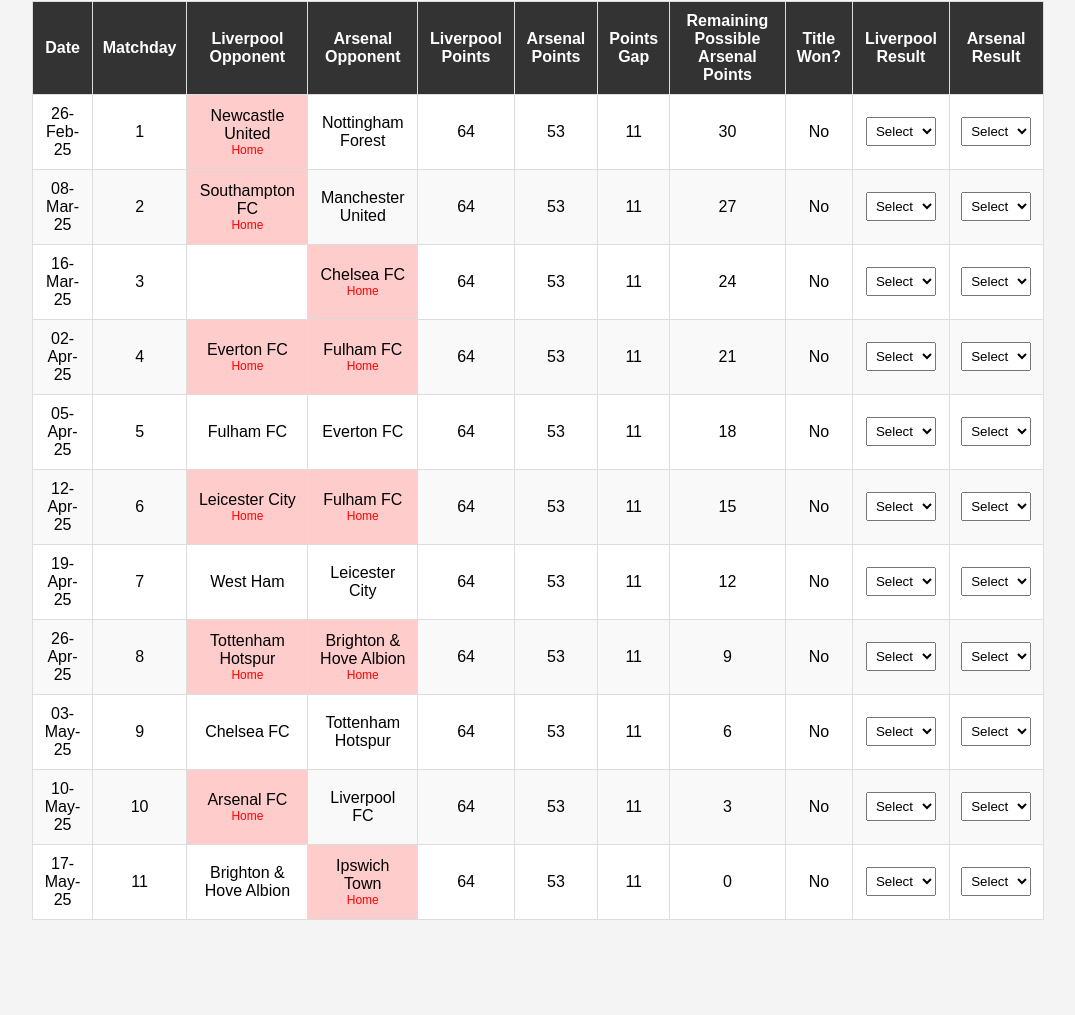
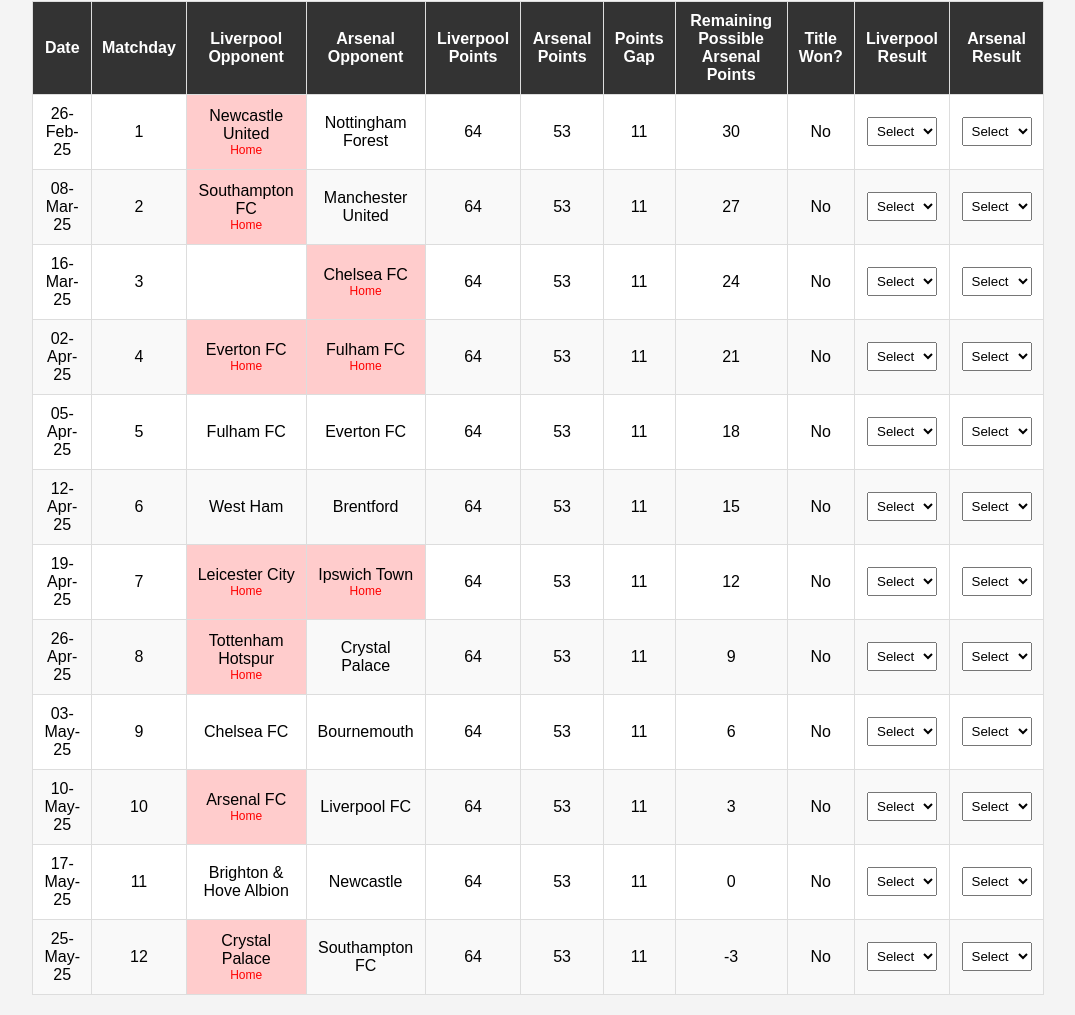
Before and after one commit to QizxZBAjyMKKp9PQ14N9/premier-league-tracker-liverpool-title, a plain HTML site: page index.html in a window 1280 px wide. Shown: the part 67-1082 px from the top of the page, without its empty margins (102-1177 px from the left). Before the commit the page ends 1007 px from the top, so only its background shows below. Drawn offline with Linux system fonts and the light colour scheme.

Commit message:
Update index.html
better fixtures

```diff
--- a/index.html
+++ b/index.html
@@ -112,25 +112,12 @@
                 ["16-Mar-25", "", "Chelsea FC"],
                 ["02-Apr-25", "Everton FC", "Fulham FC"],
                 ["05-Apr-25", "Fulham FC", "Everton FC"],
-                ["12-Apr-25", "Leicester City", "Fulham FC"],
-                ["19-Apr-25", "West Ham", "Leicester City"],
-                ["26-Apr-25", "Tottenham Hotspur", "Brighton & Hove Albion"],
-                ["03-May-25", "Chelsea FC", "Tottenham Hotspur"],
+                ["12-Apr-25", "West Ham", "Brentford"],
+                ["19-Apr-25", "Leicester City", "Ipswich Town"],
+                ["26-Apr-25", "Tottenham Hotspur", "Crystal Palace"],
+                ["03-May-25", "Chelsea FC", "Bournemouth"],
                 ["10-May-25", "Arsenal FC", "Liverpool FC"],
-                ["17-May-25", "Brighton & Hove Albion", "Ipswich Town"],
-                ["25-May-25", "Crystal Palace", "Southampton FC"]
-                ["16-Mar-25", "", "Chelsea FC"],
-                ["02-Apr-25", "Everton FC", "Fulham FC"],
-                ["19-Apr-25", "West Ham", "Leicester City"],
-                ["26-Feb-25", "Newcastle United", "Nottingham Forest"],
-                ["08-Mar-25", "Southampton FC", "Manchester United"],
-                ["02-Apr-25", "Everton FC", "Chelsea FC"],
-                ["05-Apr-25", "Fulham FC", "Everton FC"],
-                ["12-Apr-25", "Leicester City", "Fulham FC"],
-                ["26-Apr-25", "Tottenham Hotspur", "Brighton & Hove Albion"],
-                ["03-May-25", "Chelsea FC", "Tottenham Hotspur"],
-                ["10-May-25", "Arsenal FC", "Liverpool FC"],
-                ["17-May-25", "Brighton & Hove Albion", "Ipswich Town"],
+                ["17-May-25", "Brighton & Hove Albion", "Newcastle"],
                 ["25-May-25", "Crystal Palace", "Southampton FC"]
             ];
 
```
